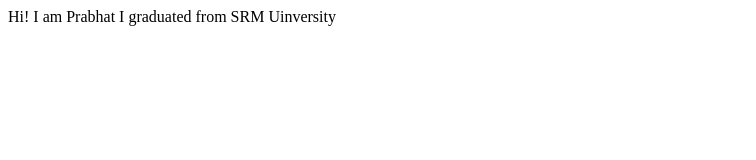
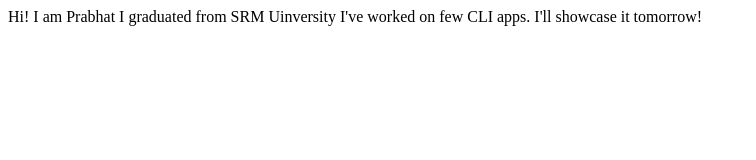
Before and after one commit to creativedev555/prabhatbadoni-portfolio, a plain HTML site: page index.html in a window 1280 px wide. Shown: the whole page, without its empty margins (0-756 px from the left). Drawn offline with Linux system fonts and the light colour scheme.

Commit message:
update: details of project

```diff
--- a/index.html
+++ b/index.html
@@ -10,5 +10,7 @@
   Hi! I am Prabhat
 
   I graduated from SRM Uinversity
+
+  I've worked on few CLI apps. I'll showcase it tomorrow!
 </body>
 </html>
```
